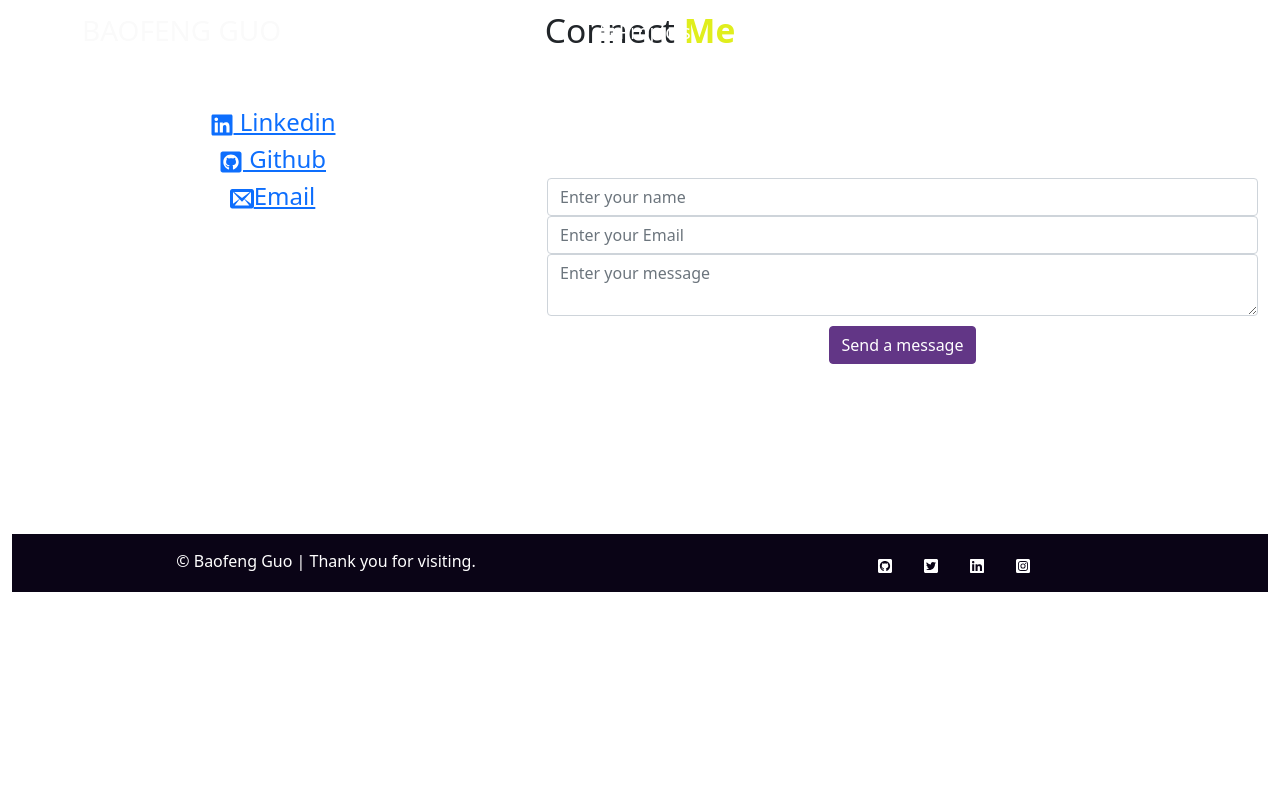
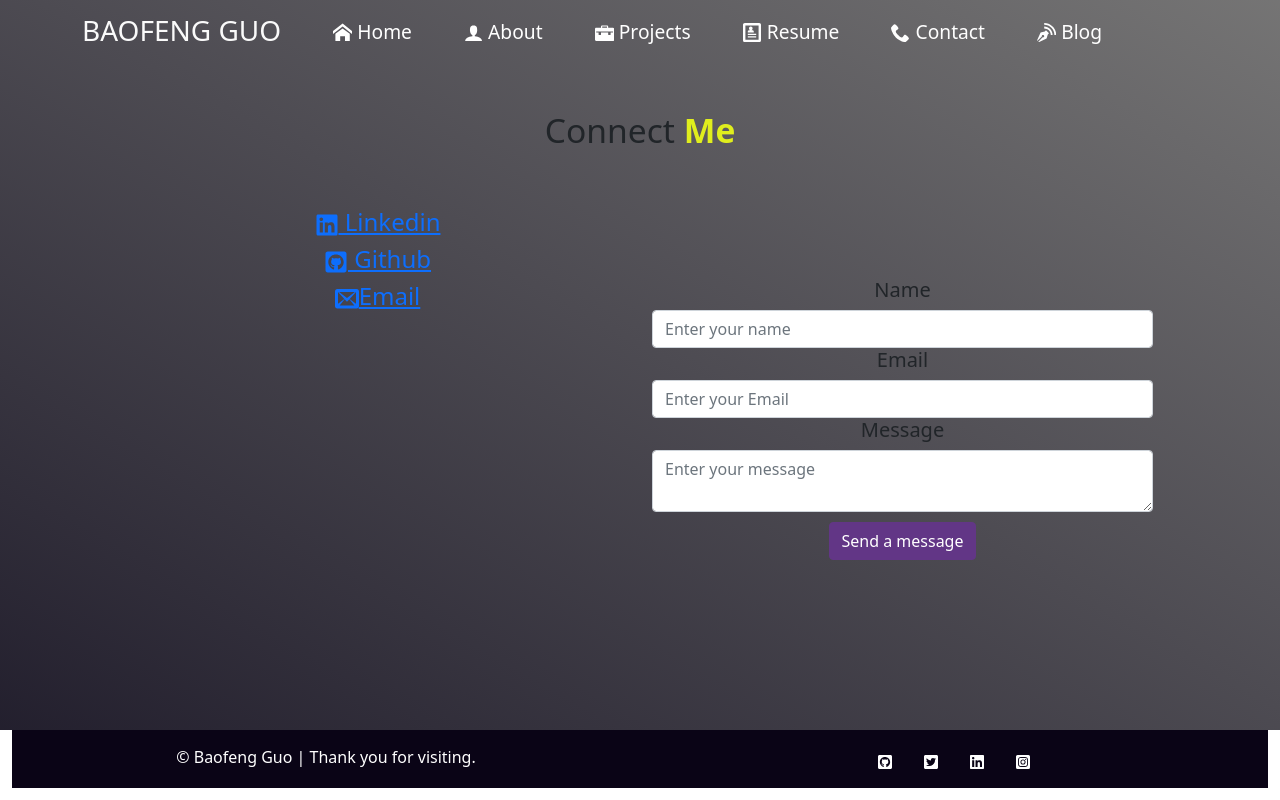
Before and after one commit to magickw/ReactPortfolio, a React (Create React App) app: page /contact in a window 1280 px wide. Built offline with nearby package versions, Linux system fonts and the light colour scheme.

Commit message:
updated the style.css

```diff
--- a/src/components/Contact/Contact.js
+++ b/src/components/Contact/Contact.js
@@ -18,6 +18,7 @@ function Contact() {
      useEffect(() => {
      }, []);
      return (
+      <section>
       <Container fluid className="contact-section">
       <Row style={{ justifyContent: "center", padding: "10px" }}>
           {/* left side */}
@@ -27,7 +28,7 @@ function Contact() {
             <Col
             md={5}
             style={{
-              justifyContent: "center",
+              justifyContent: "end",
               paddingTop: "30px",
               paddingBottom: "50px",
             }}
@@ -62,7 +63,7 @@ function Contact() {
           </Col>
 
           {/* right side */}
-          <Col md={7}
+          <Col md={5}
             style={{ paddingTop: "100px", paddingBottom: "50px" }}
             className="contact-form"
           >
@@ -70,6 +71,7 @@ function Contact() {
             </Col>
         </Row>
          </Container>
+         </section>
 
      );
    }
--- a/src/components/Contact/ContactForm.js
+++ b/src/components/Contact/ContactForm.js
@@ -27,6 +27,7 @@ const ContactForm = () => {
       target="_blank"
     >
       <div className="form-group">
+        <h5 className="form-group-heading text-left">Name</h5>
         <input
           type="text"
           placeholder="Enter your name"
@@ -36,6 +37,7 @@ const ContactForm = () => {
         />
       </div>
       <div className="form-group">
+      <h5 className="form-group-heading text-left">Email</h5>
         <input
           type="email"
           placeholder="Enter your Email"
@@ -45,6 +47,7 @@ const ContactForm = () => {
         />
       </div>
       <div className="form-group">
+      <h5 className="form-group-heading text-left">Message</h5>
         <textarea
           placeholder="Enter your message"
           name="message"
--- a/src/components/Resume/Resume.js
+++ b/src/components/Resume/Resume.js
@@ -9,7 +9,7 @@ function Resume() {
     <Container fluid className="resume-section">
       <Container>
         <Row style={{ justifyContent: "center", position: "relative" }}>
-          <Button variant="primary" href={cv} target="_blank">
+          <Button className="btn btn-primary" href={cv} target="_blank">
             <FaCloudDownloadAlt />
             &nbsp;Download CV
           </Button>
@@ -23,7 +23,7 @@ function Resume() {
         ></embed>
         </Row>
         <Row style={{ justifyContent: "center", position: "relative" }}>
-          <Button variant="primary" href={cv} target="_blank">
+          <Button className="btn btn-primary" href={cv} target="_blank">
             <FaCloudDownloadAlt />
             &nbsp;Download CV
           </Button>
--- a/src/style.css
+++ b/src/style.css
@@ -241,32 +241,33 @@ html {
 }
 
 
-.home-contact-section {
+.contact-section {
   position: relative;
   padding-bottom: 100px !important;
   padding-top: 100px !important;
+  background-image: var(--section-background-color) !important;
 }
 
-.home-contact-description {
+.contact-description {
   color: rgb(233, 230, 79) !important;
   padding-top: 100px !important;
   padding-bottom: 20px !important;
   text-align: center;
 }
 
-.home-contact-body {
+.contact-body {
   padding-top: 50px;
   font-size: 1.2em !important;
   text-align: left;
 }
 
-.home-contact-social {
+.contact-social {
   text-align: center !important;
   padding-top: 25px;
   color: white !important;
 }
 
-.home-contact-social-links {
+.contact-social-links {
   justify-content: center !important;
   padding-top: 15px !important;
   display: inline-block !important;
@@ -417,7 +418,7 @@ html {
   position: relative !important;
   padding-top: 50px !important;
   padding-bottom: 30px !important;
-  background-image: var(--section-background-color) !important;
+  /* background-image: var(--section-background-color) !important; */
 }
 
 .skill-icons {
```
